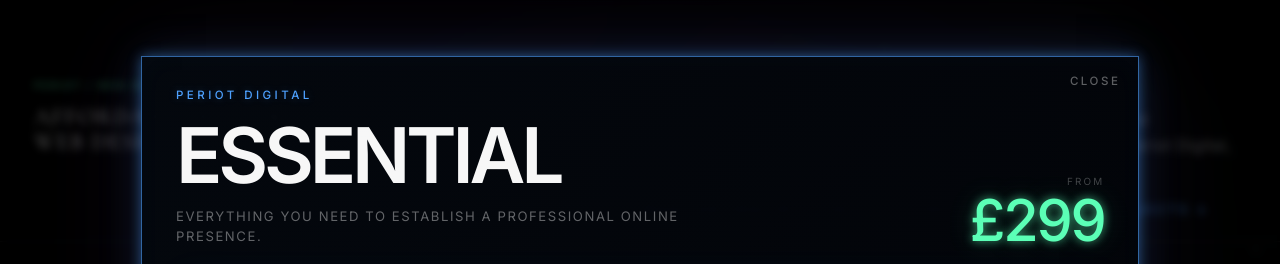
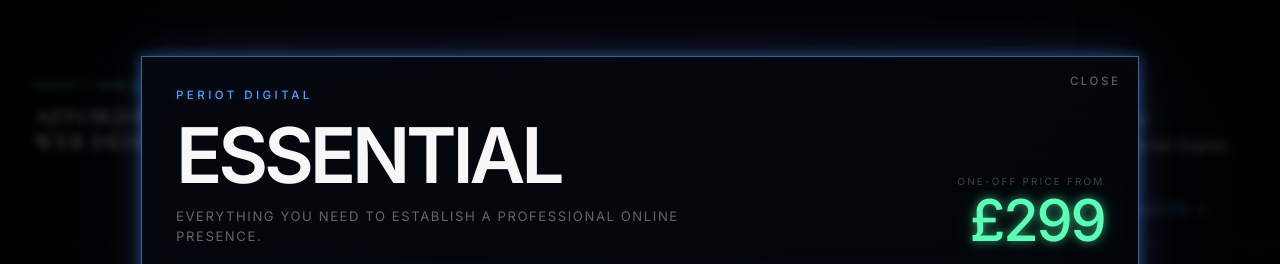
Before and after one commit to EmyliePm/periotdigital, a Next.js app: page / in a window 1280 px wide. Both pictures are taken after a click on the button 221 px from the left and 457 px from the top of the page. Shown: the top 264 px of the page. Built offline with nearby package versions, Linux system fonts and the light colour scheme.

Commit message:
one off price

```diff
--- a/components/home/ProjectViewer.tsx
+++ b/components/home/ProjectViewer.tsx
@@ -57,7 +57,7 @@ export default function ProjectViewer({
           </div>
 
           <div className={styles.price}>
-            <span>FROM</span>
+            <span>ONE-OFF PRICE FROM</span>
 
             <strong>{packageData.price}</strong>
           </div>
```
